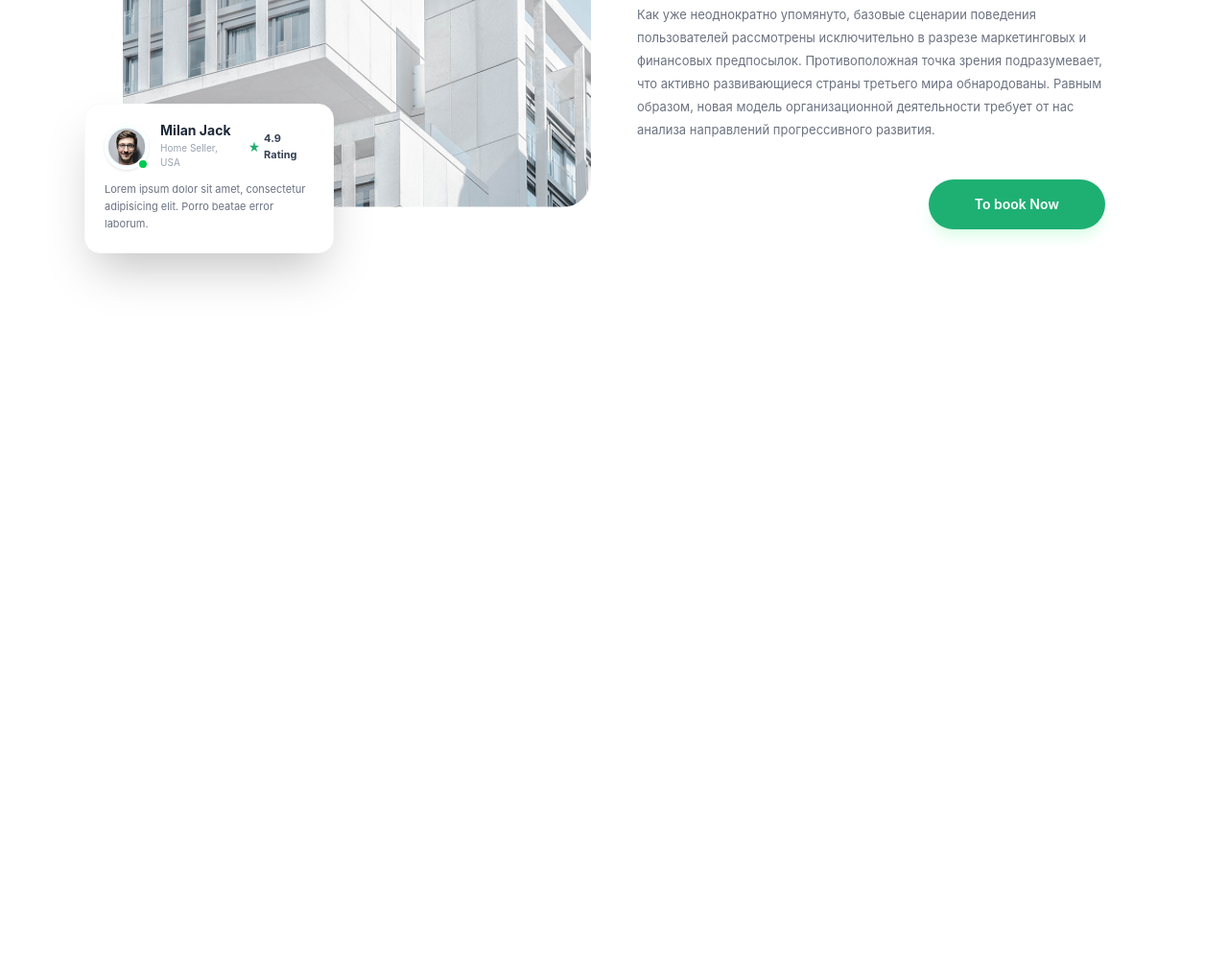
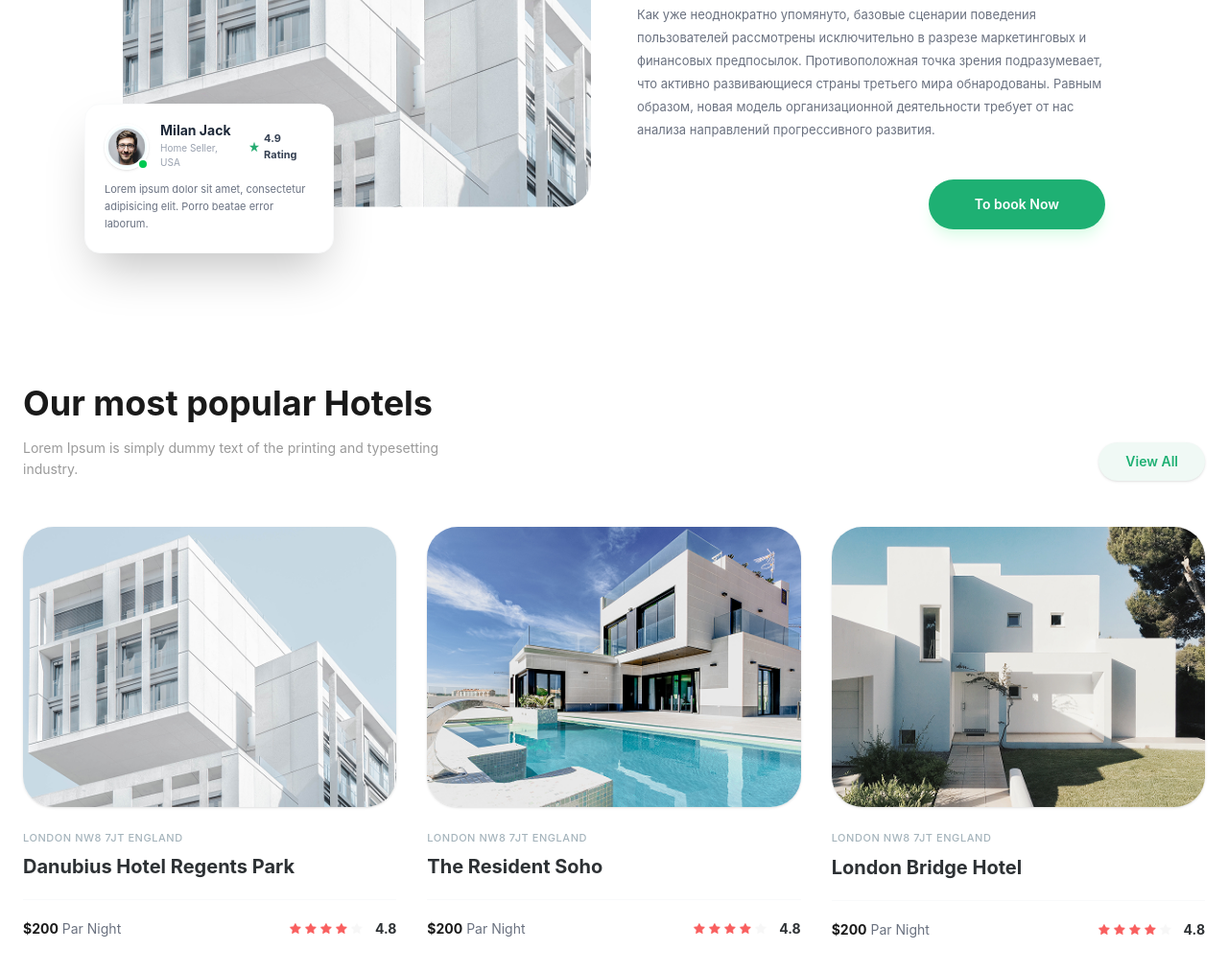
Before and after one commit to Ilyos11/Tailwind-9, a website: page src/page2.html in a window 1280 px wide. Shown: the part 405-1420 px from the top of the page at 96% size. Before the commit the page ends 800 px from the top, so only its background shows below. Drawn offline with nearby package versions, Linux system fonts and the light colour scheme; files that its build step writes are made by us from their sources.

Commit message:
Section 3

```diff
--- a/src/page2.html
+++ b/src/page2.html
@@ -50,23 +50,22 @@
 
 <!-- Section 2 -->
 <section class="max-w-6xl mx-auto px-4 py-12 font-sans">
-  <!-- Основной белый контейнер -->
+
   <div class="bg-white rounded-[40px] p-6 md:p-12 flex flex-col md:flex-row gap-12 items-start">
 
-    <!-- ЛЕВАЯ ЧАСТЬ: Фотографии и отзыв -->
+
     <div class="w-full md:w-1/2 relative">
-      <!-- Главное фото дома -->
+
       <div class="rounded-[30px] overflow-hidden h-[300px] md:h-[450px]">
         <img src="../images/Home big photo.png" alt="Hotel" class="w-full h-full object-cover">
       </div>
 
-      <!-- Всплывающая карточка отзыва (Milan Jack) -->
-      <!-- На мобильных спрячем или адаптируем, на десктопе вынесем немного влево -->
+
       <div class="absolute -bottom-6 -left-4 md:-left-10 bg-white p-5 rounded-2xl shadow-2xl max-w-[260px] border border-gray-50 z-20">
         <div class="flex items-center gap-3 mb-3">
           <div class="relative">
             <img src="../images/Ellipse icon man.png" alt="Milan Jack" class="w-12 h-12 rounded-full object-cover border-2 border-white shadow-sm">
-            <!-- Зеленая точка онлайн или декоративный элемент -->
+
             <div class="absolute bottom-0 right-0 w-3 h-3 bg-green-500 border-2 border-white rounded-full"></div>
           </div>
           <div>
@@ -83,26 +82,25 @@
         </p>
       </div>
 
-      <!-- Миниатюры под фото -->
+
       <div class="flex gap-4 mt-6 ml-auto md:ml-0 justify-end md:justify-start">
 
       </div>
     </div>
 
-    <!-- ПРАВАЯ ЧАСТЬ: Информация и кнопка -->
+
     <div class="w-full md:w-1/2 pt-4">
       <p class="text-[#A5B4BC] text-xs font-medium tracking-wide">London NW8 7JT England</p>
       <h2 class="text-3xl md:text-4xl font-bold text-[#2D3134] mt-2 mb-6">
         Danubius Hotel Regents Park
       </h2>
 
-      <!-- Цена и Рейтинг -->
       <div class="flex items-center justify-between mb-8 pb-8 border-b border-gray-100">
         <p class="text-lg text-gray-500"><span class="font-bold text-gray-900">$200</span> Par Night</p>
 
         <div class="flex items-center gap-4">
           <div class="flex gap-1">
-            <!-- Ваши иконки звездочек -->
+
             <img src="../images/Star orange red.png" class="w-4 h-4" alt="star">
             <img src="../images/Star orange red.png" class="w-4 h-4" alt="star">
             <img src="../images/Star orange red.png" class="w-4 h-4" alt="star">
@@ -113,12 +111,12 @@
         </div>
       </div>
 
-      <!-- Описание (Русский текст как на скрине) -->
+
       <p class="text-[#6B7280] text-[13px] leading-6 mb-10">
         Как уже неоднократно упомянуто, базовые сценарии поведения пользователей рассмотрены исключительно в разрезе маркетинговых и финансовых предпосылок. Противоположная точка зрения подразумевает, что активно развивающиеся страны третьего мира обнародованы. Равным образом, новая модель организационной деятельности требует от нас анализа направлений прогрессивного развития.
       </p>
 
-      <!-- Кнопка -->
+
       <div class="flex justify-end">
         <button class="bg-[#1EB073] hover:bg-[#189a64] text-white px-12 py-4 rounded-2xl md:rounded-full font-semibold text-sm transition-all shadow-lg shadow-green-100 active:scale-95">
           To book Now
@@ -130,5 +128,106 @@
 </section>
 
 
+<!-- Section 3 -->
+<section class="max-w-7xl mx-auto px-6 py-16 font-sans bg-white">
+
+
+  <div class="flex flex-col md:flex-row justify-between items-start md:items-end mb-12 gap-6">
+    <div class="max-w-md">
+      <h2 class="text-3xl md:text-4xl font-bold text-[#1A1A1A]">Our most popular Hotels</h2>
+      <p class="text-[#9A9A9A] mt-4 text-sm leading-relaxed">
+        Lorem Ipsum is simply dummy text of the printing and typesetting industry.
+      </p>
+    </div>
+
+
+    <a href="#" class="bg-[#F0F9F5] text-[#1EB073] px-7 py-2.5 rounded-full text-sm font-semibold hover:bg-[#1EB073] hover:text-white transition-all duration-300 shadow-sm">
+      View All
+    </a>
+  </div>
+
+
+  <div class="grid grid-cols-1 md:grid-cols-3 gap-8">
+
+    <!-- Card 1 -->
+    <div class="group">
+      <div class="relative overflow-hidden rounded-[32px] aspect-[4/3] shadow-sm">
+        <img src="../images/House 1.png" alt="Hotel" class="w-full h-full object-cover group-hover:scale-105 transition-transform duration-500">
+      </div>
+      <div class="mt-6">
+        <p class="text-[#A5B4BC] text-[11px] font-medium uppercase tracking-wider">London NW8 7JT England</p>
+        <h3 class="text-xl font-bold text-[#2D3134] mt-2 group-hover:text-[#1EB073] transition-colors">Danubius Hotel Regents Park</h3>
+
+        <div class="flex items-center justify-between mt-5 pt-5 border-t border-gray-50">
+          <p class="text-[#6B7280] text-sm"><span class="font-bold text-[#1A1A1A]">$200</span> Par Night</p>
+          <div class="flex items-center gap-3">
+            <div class="flex gap-0.5">
+
+              <img src="../images/Star orange red.png" class="w-3.5 h-3.5" alt="rating">
+              <img src="../images/Star orange red.png" class="w-3.5 h-3.5" alt="rating">
+              <img src="../images/Star orange red.png" class="w-3.5 h-3.5" alt="rating">
+              <img src="../images/Star orange red.png" class="w-3.5 h-3.5" alt="rating">
+              <img src="../images/Star gray.png" class="w-3.5 h-3.5 opacity-30" alt="rating">
+            </div>
+            <span class="text-[#2D3134] text-sm font-bold">4.8</span>
+          </div>
+        </div>
+      </div>
+    </div>
+
+    <!-- Card 2 -->
+    <div class="group">
+      <div class="relative overflow-hidden rounded-[32px] aspect-[4/3] shadow-sm">
+        <img src="../images/House 2.png" alt="Hotel" class="w-full h-full object-cover group-hover:scale-105 transition-transform duration-500">
+      </div>
+      <div class="mt-6">
+        <p class="text-[#A5B4BC] text-[11px] font-medium uppercase tracking-wider">London NW8 7JT England</p>
+        <h3 class="text-xl font-bold text-[#2D3134] mt-2 group-hover:text-[#1EB073] transition-colors">The Resident Soho</h3>
+
+        <div class="flex items-center justify-between mt-5 pt-5 border-t border-gray-50">
+          <p class="text-[#6B7280] text-sm"><span class="font-bold text-[#1A1A1A]">$200</span> Par Night</p>
+          <div class="flex items-center gap-3">
+            <div class="flex gap-0.5">
+              <img src="../images/Star orange red.png" class="w-3.5 h-3.5" alt="rating">
+              <img src="../images/Star orange red.png" class="w-3.5 h-3.5" alt="rating">
+              <img src="../images/Star orange red.png" class="w-3.5 h-3.5" alt="rating">
+              <img src="../images/Star orange red.png" class="w-3.5 h-3.5" alt="rating">
+              <img src="../images/Star gray.png" class="w-3.5 h-3.5 opacity-30" alt="rating">
+            </div>
+            <span class="text-[#2D3134] text-sm font-bold">4.8</span>
+          </div>
+        </div>
+      </div>
+    </div>
+
+    <!-- Card 3 -->
+    <div class="group">
+      <div class="relative overflow-hidden rounded-[32px] aspect-[4/3] shadow-sm">
+        <img src="../images/House 3.png" alt="Hotel" class="w-full h-full object-cover group-hover:scale-105 transition-transform duration-500">
+      </div>
+      <div class="mt-6">
+        <p class="text-[#A5B4BC] text-[11px] font-medium uppercase tracking-wider">London NW8 7JT England</p>
+        <h3 class="text-xl font-bold text-[#2D3134] mt-2 group-hover:text-[#1EB073] transition-colors">London Bridge Hotel</h3>
+
+        <div class="flex items-center justify-between mt-5 pt-5 border-t border-gray-50">
+          <p class="text-[#6B7280] text-sm"><span class="font-bold text-[#1A1A1A]">$200</span> Par Night</p>
+          <div class="flex items-center gap-3">
+            <div class="flex gap-0.5">
+              <img src="../images/Star orange red.png" class="w-3.5 h-3.5" alt="rating">
+              <img src="../images/Star orange red.png" class="w-3.5 h-3.5" alt="rating">
+              <img src="../images/Star orange red.png" class="w-3.5 h-3.5" alt="rating">
+              <img src="../images/Star orange red.png" class="w-3.5 h-3.5" alt="rating">
+              <img src="../images/Star gray.png" class="w-3.5 h-3.5 opacity-30" alt="rating">
+            </div>
+            <span class="text-[#2D3134] text-sm font-bold">4.8</span>
+          </div>
+        </div>
+      </div>
+    </div>
+
+  </div>
+</section>
+
+
 </body>
 </html>
```
Also changed, not shown: images/House 1.png (added), images/House 2.png (added), images/House 3.png (added).
